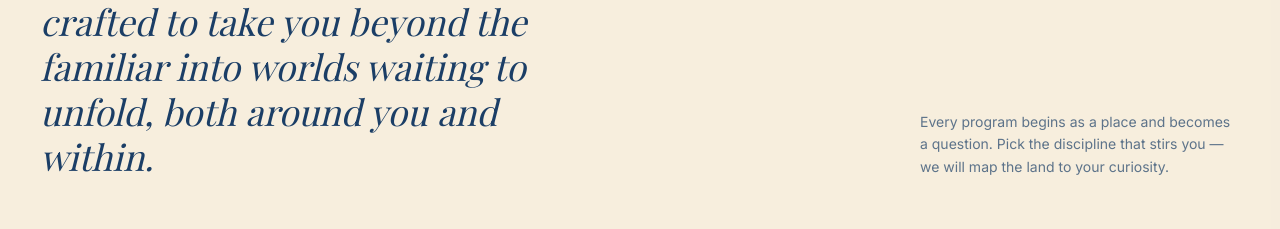
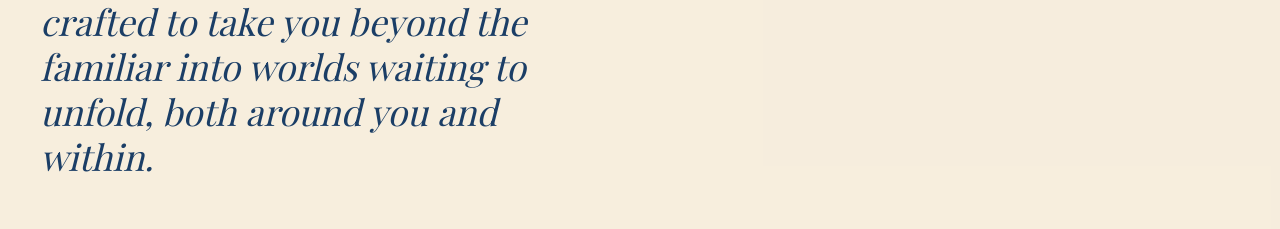
Before and after one commit to tasiatraveleg/tasiaegy, a Next.js app: page /en in a window 1280 px wide. Shown: the part 1613-1842 px from the top of the page. Built offline with nearby package versions, Linux system fonts and the light colour scheme; no server answers; the database is empty.

Commit message:
Update Programs.jsx

```diff
--- a/components/Programs.jsx
+++ b/components/Programs.jsx
@@ -37,9 +37,7 @@ export default async function Programs({ limit } = {}) {
               })}
             </h2>
           </div>
-          <p className="max-w-xs text-sm leading-relaxed text-charcoal/70">
-            {t("description")}
-          </p>
+
         </div>
 
         <div className="flex flex-col gap-8">
```
